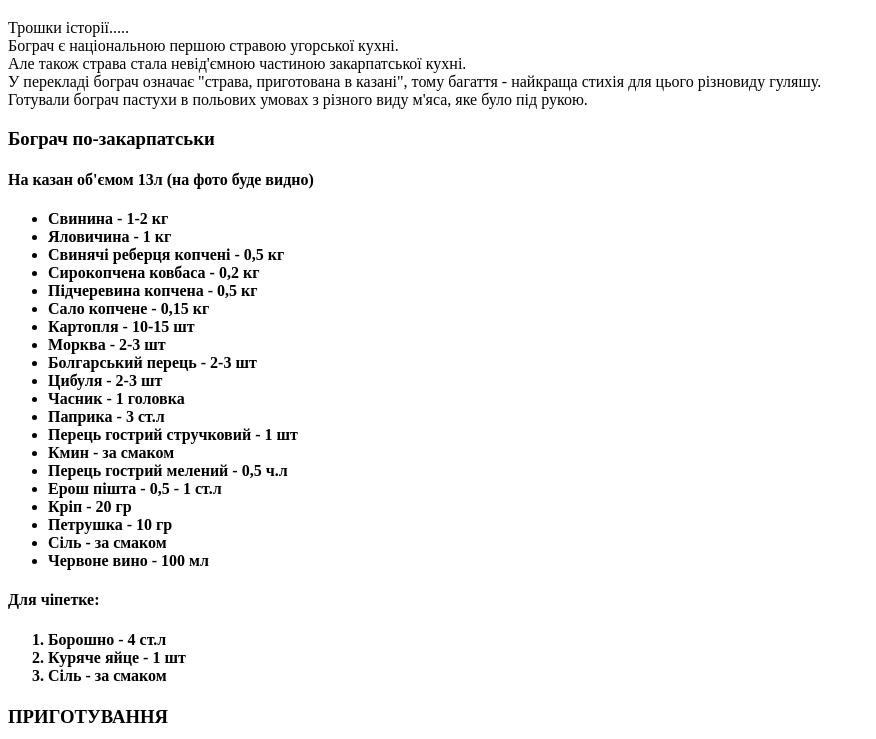
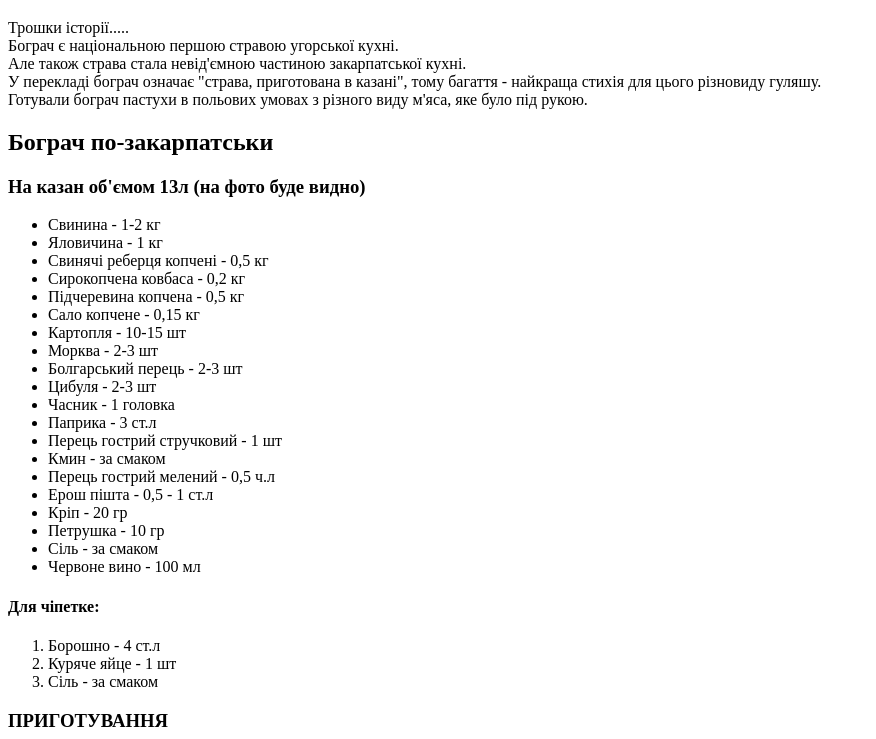
Before and after one commit to oleksandr-bilokonskyi/Lesson_2, a plain HTML site: page index.html in a window 1280 px wide. Shown: the part 61-800 px from the top of the page, without its empty margins (0-876 px from the left). Drawn offline with Linux system fonts and the light colour scheme.

Commit message:
Add files via upload

```diff
--- a/index.html
+++ b/index.html
@@ -1,5 +1,5 @@
 <!DOCTYPE html>
-<html lang="ua">
+<html lang="uk">
 
 <head>
     <meta charset="UTF-8">
@@ -24,17 +24,14 @@
             </p>
         </div>
 
+        <h2>
+            Бограч по-закарпатськи
+        </h2>
+
         <h3>
-            <p>
-                Бограч по-закарпатськи
-            </p>
+            На казан об'ємом 13л (на фото буде видно)
         </h3>
 
-        <h4>
-            <p>На казан об'ємом 13л (на фото буде видно)</p>
-        </h4>
-
-        <h4>
         <ul>
             <li>Свинина - 1-2 кг</li>
             <li>Яловичина - 1 кг</li>
@@ -57,24 +54,19 @@
             <li>Сіль - за смаком</li>
             <li>Червоне вино - 100 мл</li>
         </ul>
+
+        <h4>
+            Для чіпетке:
         </h4>
 
-        <h4>
-            <p>Для чіпетке:</p>
-        </h4>
-
-        <h4>
         <ol>
             <li>Борошно - 4 ст.л</li>
             <li>Куряче яйце - 1 шт</li>
             <li>Сіль - за смаком</li>
         </ol>
-        </h4>
 
         <h3>
-            <p>
             ПРИГОТУВАННЯ
-            </p>
         </h3>
 
         <div>
@@ -121,7 +113,6 @@
         </div>
 
         <div>
-            <p>
             <ul>
                 <li>Тепер, поки готується м'ясо,
                     <ul>
@@ -137,7 +128,6 @@
                 <li>а можна скачати ковбаски та вже від них відщипувати обсипаними борошном руками</li>
                 <li>безформні шматочки розміром з великий ніготь.</li>
             </ul>
-            </p>
         </div>
 
         <div>
```
Lines whose indentation alone changed are shown as unchanged.
